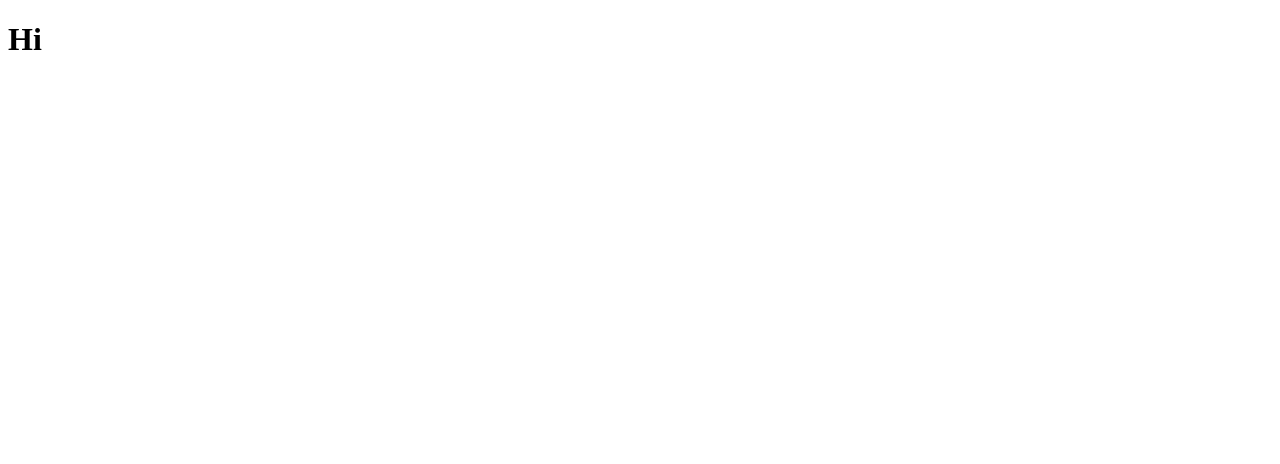
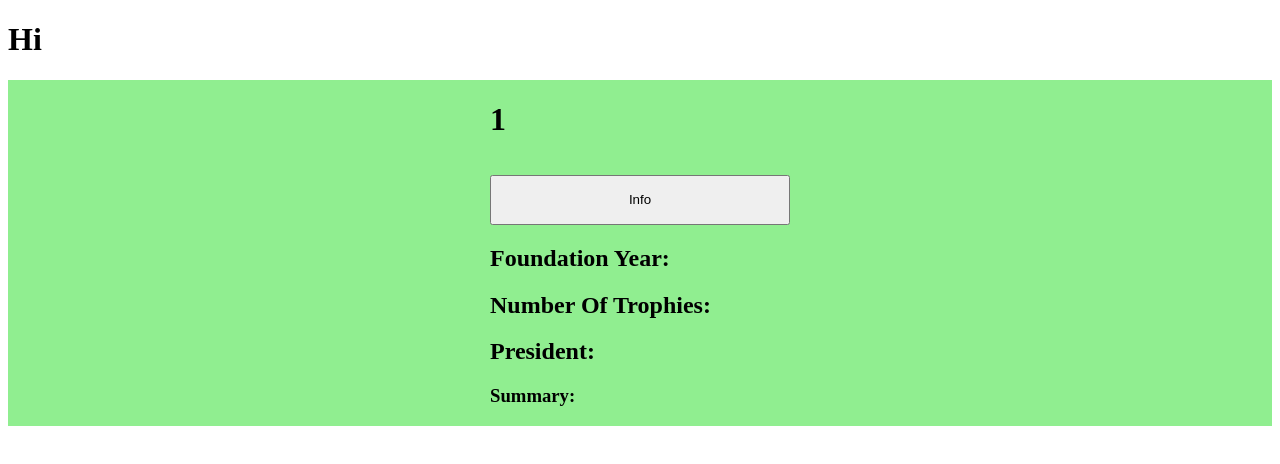
Before and after one commit to SU-CS308-22FA/Team22_Futboss_2, a React (Create React App) app in the folder client/: page /profilepage/1/teams/1 in a window 1280 px wide. Before the commit this address had no page. Shown: the top 464 px of the page. Built offline with nearby package versions, Linux system fonts and the light colour scheme.

Commit message:
Created specific pages for each team
I created specific pages for each team so that when a user chooses a team from the list, it will be directed to that team's specific page and see information about that team.

```diff
--- a/client/src/App.js
+++ b/client/src/App.js
@@ -8,6 +8,8 @@ import AdminProfilePage from "./component/adminprofilepage.component";
 import { LoginAdmin } from "./component/loginadmin.component";
 import PictureUploader from "./component/pictureuploader.component";
 import Teams from "./component/teams.component";
+import TeamPage from "./component/teampage.component";
+
 
 function App() {
   return (
@@ -23,6 +25,7 @@ function App() {
             <Route path="profilepage/:username" element={<ProfilePage />} />
             <Route path="profilepage/:username/pictureuploader" element={<PictureUploader/>} />
             <Route path="profilepage/:username/teams" element={<Teams/>}/>
+            <Route path="profilepage/:username/teams/:teamname" element={<TeamPage/>}/>
           </Routes>
         </div>
       </BrowserRouter>
--- a/client/src/component/teampage.component.js
+++ b/client/src/component/teampage.component.js
@@ -0,0 +1,63 @@
+import React, { useContext, useState } from "react";
+import Axios from "axios";
+import { Link, useParams } from "react-router-dom";
+
+export default function TeamPage(){
+    const [foundation, setFoundation] = useState("");
+    const [numberoftrophies, setNumberOfTrophies] = useState(1);
+    const [president, setPresident] = useState("");
+    const [summary, setSummary] = useState({});
+    const [teamList,setTeamList] = useState([]);
+    /*const [playerrating, setPlayerRating] = useState(1)*/
+    const { username,teamname } = useParams();
+
+
+    const getTeam = (teamname) => {
+        Axios.get(`${process.env.REACT_APP_API_URL}/specificteam/${teamname}`).then((response) => {
+          setSummary(response.data);
+        });
+      };
+    return(
+    <div>
+      <h1>{teamname}</h1>
+      <div>
+      <button onClick={() => {
+          getTeam(teamname);
+        }}>Info</button>
+      </div>
+    <div>
+        <h2>Foundation Year: {summary.foundation}</h2>
+        <h2>Number Of Trophies: {summary.numberoftrophies}</h2>
+        <h2>President: {summary.president}</h2>
+        <h3>Summary: {summary.summary}</h3>
+
+
+    </div>
+      {teamList.map((val, key) => {
+          return (
+            <div className="team">
+              <div>
+                <h3>Team Name:{val._id.teamname}</h3>
+                <h3>Foundation Year:{val.foundation}</h3>
+                <h3>Number of Trophies:{val.numberoftrophies}</h3>
+                <h3>President:{val.president}</h3>
+                <text>Summary: {val.summary}</text>
+
+
+
+              </div>
+              <div>
+
+              </div>
+
+            </div>
+          );
+        })}
+    </div>
+
+    );
+
+
+
+
+}
```
Also changed, not shown: 1 other file (tests, documents, lock files or other folders).
